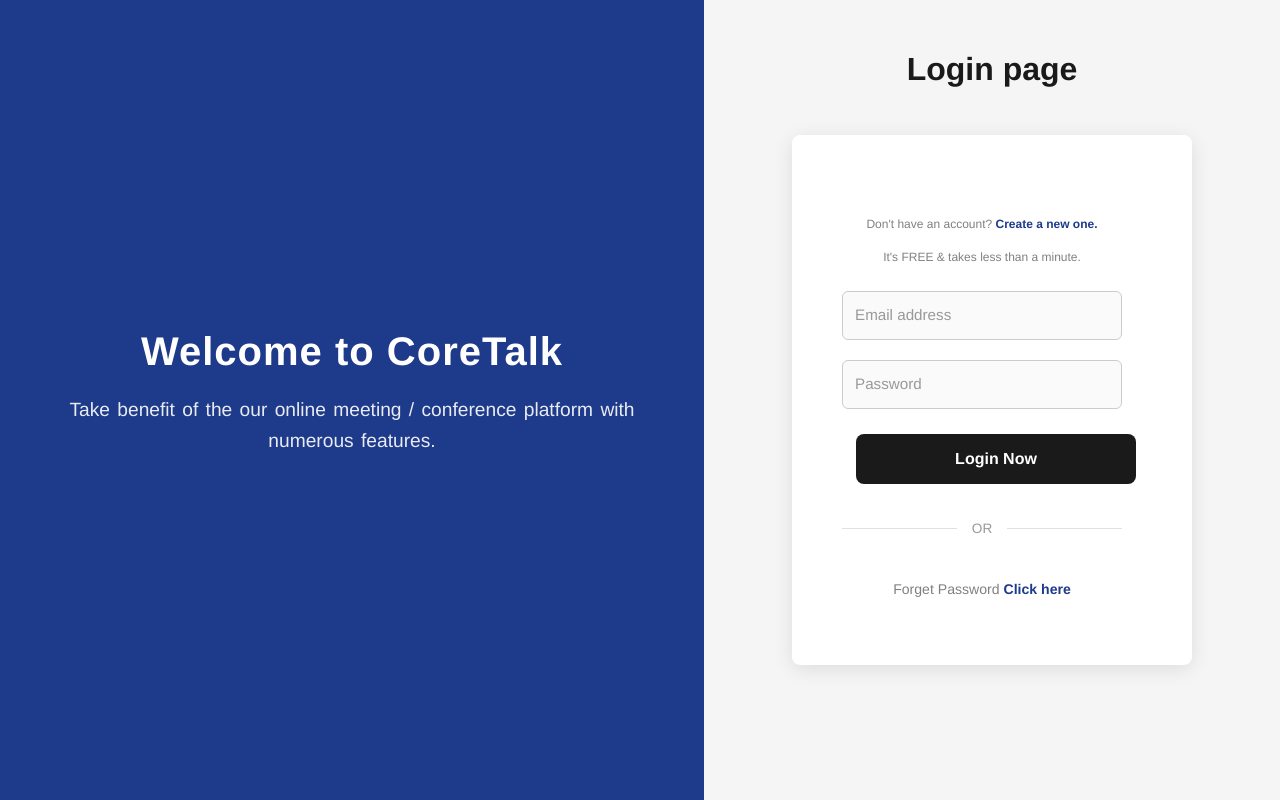
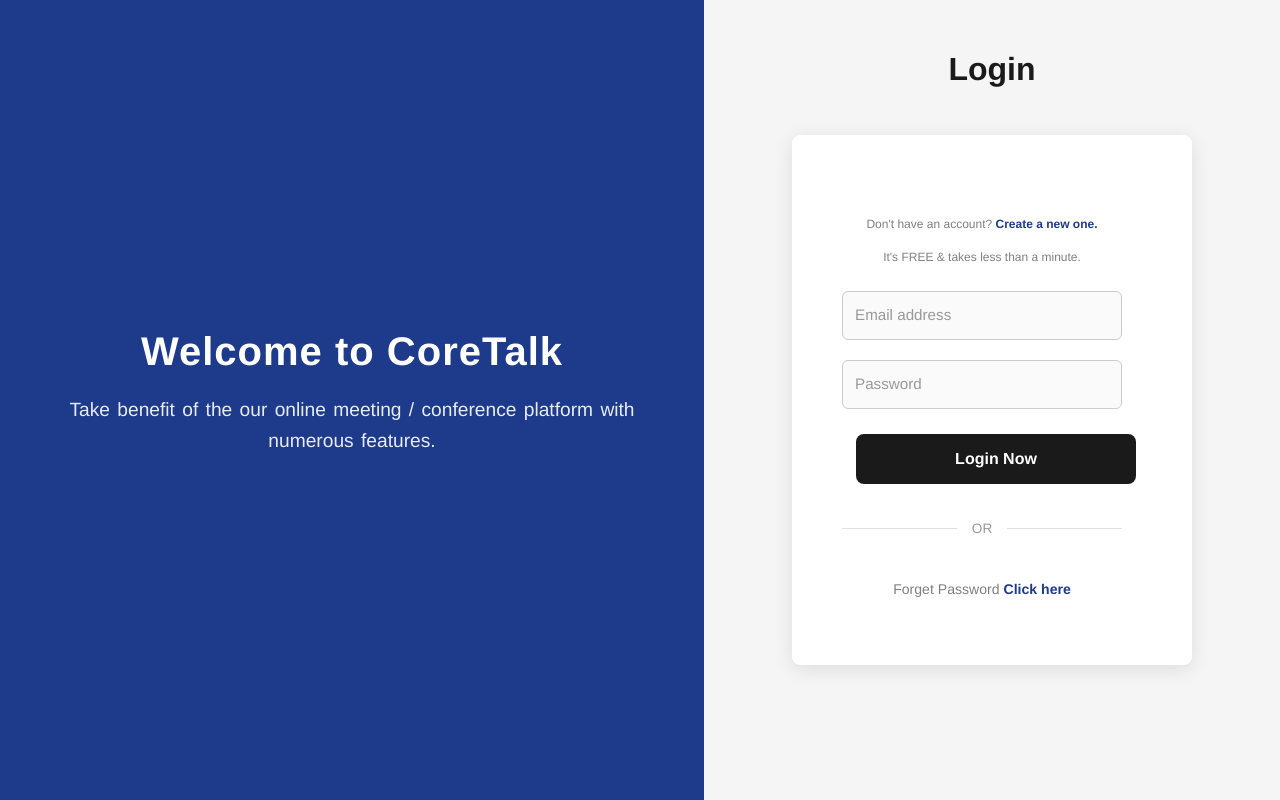
Before and after one commit to laksh-jain-17/coretalk, a Vue app: page /Login in a window 1280 px wide. Built offline with nearby package versions, Linux system fonts and the light colour scheme; no server answers.

Commit message:
Update Login.vue

```diff
--- a/src/pages/Login.vue
+++ b/src/pages/Login.vue
@@ -24,7 +24,7 @@
         </div>
       </div>
       <div id="rightbox">
-        <h1>Login page</h1>
+        <h1>Login</h1>
         <form id="info" @submit.prevent="loginuser">
           <p>Don't have an account? <router-link to="/Registration">Create a new one.</router-link></p>
           <p>It's FREE & takes less than a minute.</p>
```
